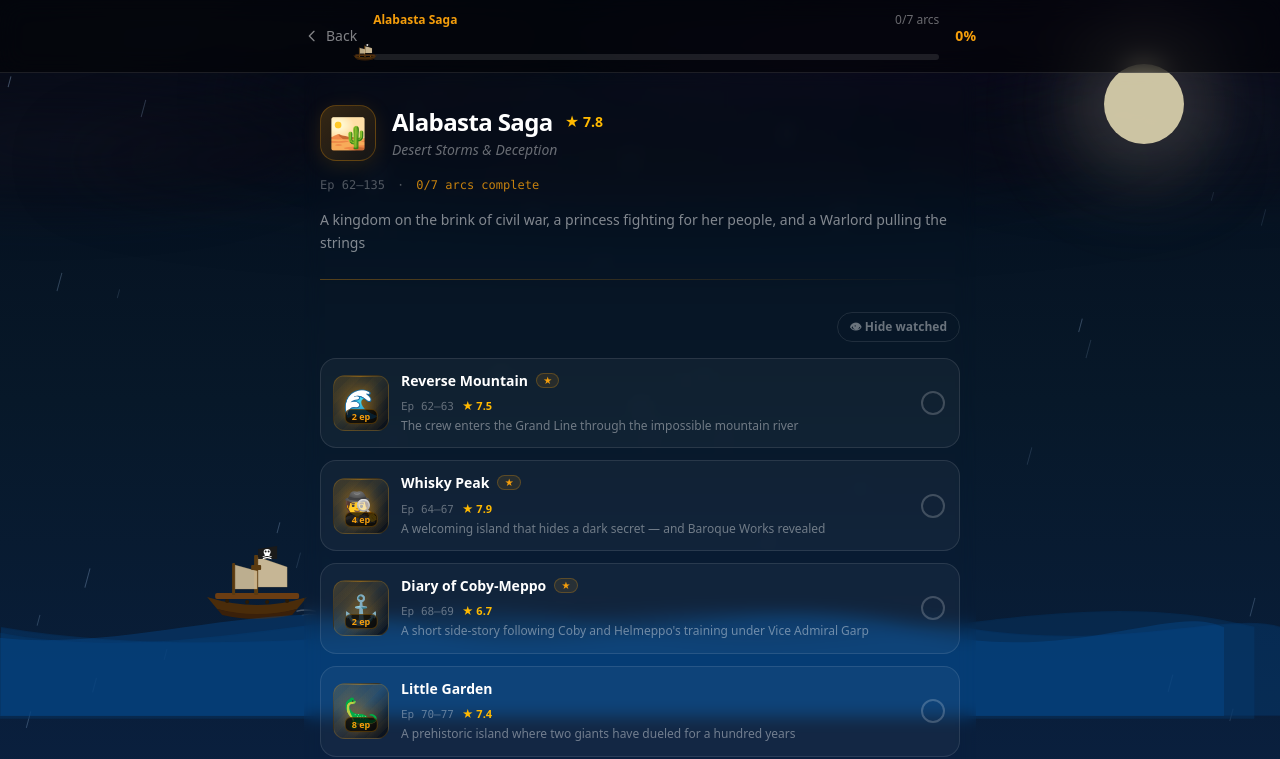
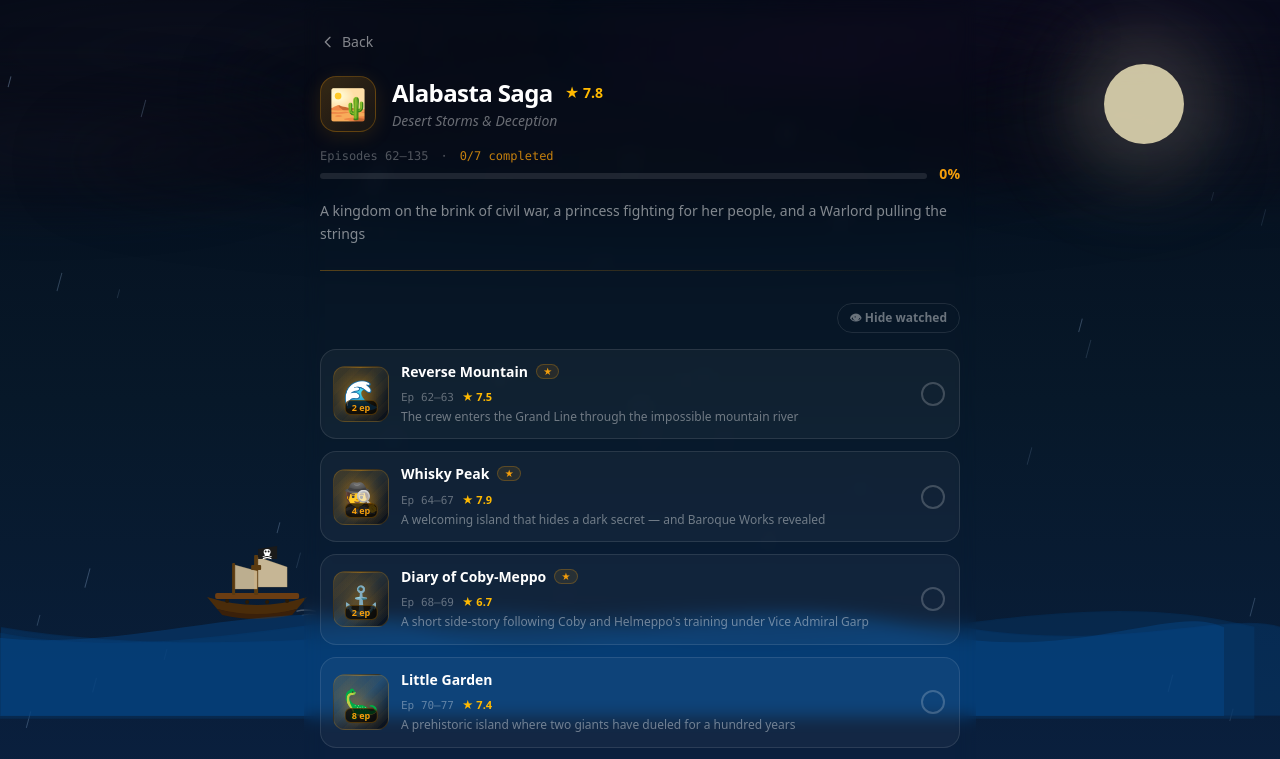
Before and after one commit to m00p1ng/one-piece-catchup, a React (Vite) app: page /saga/alabasta in a window 1280 px wide. Shown: the top 759 px of the page. Built offline with nearby package versions, Linux system fonts and the light colour scheme.

Commit message:
ui: move progress bar into header and remove sticky bar on saga/arc pages
Co-Authored-By: Claude Sonnet 4.6 <noreply@anthropic.com>

```diff
--- /dev/null
+++ b/src/components/ProgressBar.tsx
@@ -0,0 +1,20 @@
+import { motion } from "framer-motion";
+
+interface ProgressBarProps {
+  pct: number;
+  color: string;
+}
+
+export default function ProgressBar({ pct, color }: ProgressBarProps) {
+  return (
+    <div className="relative h-1.5 bg-white/10 rounded-full overflow-hidden">
+      <motion.div
+        className="h-full rounded-full"
+        style={{ background: color }}
+        initial={{ width: 0 }}
+        animate={{ width: `${pct}%` }}
+        transition={{ duration: 0.6, ease: "easeOut" }}
+      />
+    </div>
+  );
+}
--- a/src/components/ProgressBarWithShip.tsx
+++ /dev/null
@@ -1,71 +0,0 @@
-import { motion } from "framer-motion";
-
-interface ProgressBarWithShipProps {
-  pct: number;
-  color: string;
-}
-
-function TinyPirateShip({ color }: { color: string }) {
-  return (
-    <svg viewBox="0 0 60 40" fill="none" xmlns="http://www.w3.org/2000/svg" width="28" height="19">
-      {/* Hull */}
-      <path d="M5 26 Q30 34 55 26 L50 32 Q30 38 10 32 Z" fill="#4a2c0a" />
-      <path d="M10 32 Q30 37 50 32 L47 35 Q30 39 13 35 Z" fill="#3a200a" />
-      {/* Deck */}
-      <rect x="9" y="24" width="42" height="3" rx="1" fill="#6b3d12" />
-      {/* Main mast */}
-      <rect x="28" y="5" width="2.5" height="20" rx="0.5" fill="#5a3a10" />
-      {/* Fore mast */}
-      <rect x="17" y="9" width="2" height="16" rx="0.5" fill="#5a3a10" />
-      {/* Main sail */}
-      <path d="M30.5 6 L45 11 L45 21 L30.5 21 Z" fill="rgba(220,200,160,0.9)" stroke="rgba(180,150,100,0.5)" strokeWidth="0.5" />
-      {/* Fore sail */}
-      <path d="M19 10 L30 13 L30 22 L19 22 Z" fill="rgba(220,200,160,0.85)" stroke="rgba(180,150,100,0.5)" strokeWidth="0.5" />
-      {/* Jolly Roger flag */}
-      <path d="M30.5 2 L40 0.5 L40 7 L30.5 7 Z" fill="#1a1a1a" />
-      {/* Skull */}
-      <ellipse cx="35" cy="3.5" rx="2" ry="1.7" fill="white" />
-      <circle cx="33.8" cy="3.2" r="0.6" fill="#1a1a1a" />
-      <circle cx="36.2" cy="3.2" r="0.6" fill="#1a1a1a" />
-      <rect x="33.5" y="4.5" width="3" height="1" rx="0.3" fill="white" />
-      {/* Cannon ports */}
-      <circle cx="18" cy="28" r="1.2" style={{ fill: color }} opacity={0.6} />
-      <circle cx="30" cy="28.5" r="1.2" style={{ fill: color }} opacity={0.6} />
-      <circle cx="42" cy="28" r="1.2" style={{ fill: color }} opacity={0.6} />
-    </svg>
-  );
-}
-
-export default function ProgressBarWithShip({ pct, color }: ProgressBarWithShipProps) {
-  return (
-    <div className="relative" style={{ paddingTop: "22px" }}>
-      {/* Ship */}
-      <motion.div
-        className="absolute"
-        style={{ bottom: "-3px", zIndex: 10 }}
-        initial={{ left: "0%" }}
-        animate={{ left: `${pct}%` }}
-        transition={{ duration: 0.6, ease: "easeOut" }}
-      >
-        <motion.div
-          animate={{ y: [0, -2, 0] }}
-          transition={{ duration: 2.5, ease: "easeInOut", repeat: Infinity }}
-          style={{ marginLeft: "-22px" }}
-        >
-          <TinyPirateShip color={color} />
-        </motion.div>
-      </motion.div>
-
-      {/* Bar */}
-      <div className="relative h-1.5 bg-white/10 rounded-full overflow-hidden">
-        <motion.div
-          className="h-full rounded-full"
-          style={{ background: color }}
-          initial={{ width: 0 }}
-          animate={{ width: `${pct}%` }}
-          transition={{ duration: 0.6, ease: "easeOut" }}
-        />
-      </div>
-    </div>
-  );
-}
--- a/src/data/arcs.ts
+++ b/src/data/arcs.ts
@@ -2000,8 +2000,8 @@ export const sagas: Saga[] = [
     subtitle: "The Island of the Future",
     episodes: "1086+",
     totalEps: 73,
-    color: "#64748b",
-    darkColor: "#0f172a",
+    color: "#b45309",
+    darkColor: "#451a03",
     icon: "🤖",
     description: "Dr. Vegapunk's futuristic island — world-shaking revelations about the Void Century begin",
     rating: 8.9,
--- a/src/pages/ArcDetailPage.tsx
+++ b/src/pages/ArcDetailPage.tsx
@@ -4,7 +4,7 @@ import { motion, AnimatePresence } from "framer-motion";
 import { findArc } from "../data/arcs";
 import { useProgress } from "../hooks/useProgress";
 import ArcThumbnail from "../components/ArcThumbnail";
-import ProgressBarWithShip from "../components/ProgressBarWithShip";
+import ProgressBar from "../components/ProgressBar";
 import type { Landmark } from "../types";
 
 interface EpisodeRowProps {
@@ -68,35 +68,6 @@ export default function ArcDetailPage() {
 
   return (
     <div className="min-h-screen text-white">
-      {/* Sticky top bar */}
-      <div className="sticky top-0 z-50 backdrop-blur-md bg-black/50 border-b border-white/10 px-4 py-3">
-        <div className="max-w-2xl mx-auto flex items-center gap-4">
-          <Link
-            to="/"
-            className="flex items-center gap-1.5 text-white/50 hover:text-white transition-colors text-sm"
-          >
-            <svg className="w-4 h-4" fill="none" viewBox="0 0 24 24" stroke="currentColor">
-              <path strokeLinecap="round" strokeLinejoin="round" strokeWidth={2} d="M15 19l-7-7 7-7" />
-            </svg>
-            Back
-          </Link>
-
-          <div className="flex-1 min-w-0">
-            <div className="flex justify-between text-xs text-white/40 mb-1">
-              <span className="font-semibold truncate" style={{ color: saga.color }}>
-                {arc.name}
-              </span>
-              <span>{watched}/{total} watched</span>
-            </div>
-            <ProgressBarWithShip pct={pct} color={saga.color} />
-          </div>
-
-          <span className="text-sm font-black flex-shrink-0" style={{ color: saga.color }}>
-            {pct}%
-          </span>
-        </div>
-      </div>
-
       <main className="max-w-2xl mx-auto px-4 pb-24 " style={{ backdropFilter: "blur(8px)" }}>
         {/* Arc header */}
         <motion.div
@@ -105,6 +76,16 @@ export default function ArcDetailPage() {
           transition={{ duration: 0.4 }}
           className="pt-8 pb-6"
         >
+          <Link
+            to="/"
+            className="inline-flex items-center gap-1.5 text-white/50 hover:text-white transition-colors text-sm mb-6"
+          >
+            <svg className="w-4 h-4" fill="none" viewBox="0 0 24 24" stroke="currentColor">
+              <path strokeLinecap="round" strokeLinejoin="round" strokeWidth={2} d="M15 19l-7-7 7-7" />
+            </svg>
+            Back
+          </Link>
+
           {/* Saga badge */}
           <div className="flex items-center gap-2 mb-4">
             <span className="text-lg">{saga.icon}</span>
@@ -145,9 +126,22 @@ export default function ArcDetailPage() {
                   )}
                 </AnimatePresence>
               </div>
-              <div className="text-sm text-white/40 font-mono mb-3">
-                Episodes {arc.episodes} · {arc.count} eps
+              <div className="text-sm text-white/40 font-mono">
+                <span>Episodes {arc.episodes}</span>
+                <span> · </span>
+                <span style={{ color: saga.color + "cc" }}>{watched}/{total} completed</span>
               </div>
+
+              {/* Progress */}
+              <div className="flex items-baseline gap-3">
+                <div className="flex-1">
+                  <ProgressBar pct={pct} color={saga.color} />
+                </div>
+                <span className="text-sm font-black flex-shrink-0 mb-4" style={{ color: saga.color }}>
+                  {pct}%
+                </span>
+              </div>
+
               <p className="text-sm text-white/55 leading-relaxed">{arc.description}</p>
             </div>
           </div>
@@ -246,7 +240,7 @@ export default function ArcDetailPage() {
             <h2 className="text-base font-black text-white">
               Episodes
               <span className="ml-2 text-sm font-normal text-white/30">
-                ({total} total)
+                ({total})
               </span>
             </h2>
 
@@ -429,11 +423,11 @@ function EpisodeRow({ ep, landmark, sagaColor, thumbnailEmoji, watched, onToggle
 
       {/* Episode number */}
       <div
-        className="text-sm font-mono font-bold flex-shrink-0 w-14"
+        className="text-sm font-mono font-bold text-center shrink-0 w-16"
         style={{ color: watched ? "rgba(255,255,255,0.3)" : "rgba(255,255,255,0.35)" }}
       >
         <span style={{ color: landmark?.note ? sagaColor : undefined }}>
-          Ep {ep}
+          Ep.{ep}
         </span>
       </div>
 
--- a/src/pages/SagaPage.tsx
+++ b/src/pages/SagaPage.tsx
@@ -4,7 +4,7 @@ import { motion, AnimatePresence } from "framer-motion";
 import { findSaga } from "../data/arcs";
 import { useProgress } from "../hooks/useProgress";
 import ArcCard from "../components/ArcCard";
-import ProgressBarWithShip from "../components/ProgressBarWithShip";
+import ProgressBar from "../components/ProgressBar";
 
 export default function SagaPage() {
   const { sagaId } = useParams<{ sagaId: string }>();
@@ -32,35 +32,6 @@ export default function SagaPage() {
 
   return (
     <div className="min-h-screen text-white">
-      {/* Sticky top bar */}
-      <div className="sticky top-0 z-50 backdrop-blur-md bg-black/50 border-b border-white/10 px-4 py-3">
-        <div className="max-w-2xl mx-auto flex items-center gap-4">
-          <Link
-            to="/"
-            className="flex items-center gap-1.5 text-white/50 hover:text-white transition-colors text-sm"
-          >
-            <svg className="w-4 h-4" fill="none" viewBox="0 0 24 24" stroke="currentColor">
-              <path strokeLinecap="round" strokeLinejoin="round" strokeWidth={2} d="M15 19l-7-7 7-7" />
-            </svg>
-            Back
-          </Link>
-
-          <div className="flex-1 min-w-0">
-            <div className="flex justify-between text-xs text-white/40 mb-1">
-              <span className="font-semibold truncate" style={{ color: saga.color }}>
-                {saga.name}
-              </span>
-              <span>{completedCount}/{saga.arcs.length} arcs</span>
-            </div>
-            <ProgressBarWithShip pct={pct} color={saga.color} />
-          </div>
-
-          <span className="text-sm font-black flex-shrink-0" style={{ color: saga.color }}>
-            {pct}%
-          </span>
-        </div>
-      </div>
-
       <main className="max-w-2xl mx-auto px-4 pb-24 " style={{ backdropFilter: "blur(8px)" }}>
         {/* Saga header */}
         <motion.div
@@ -69,6 +40,16 @@ export default function SagaPage() {
           transition={{ duration: 0.4 }}
           className="pt-8 pb-6"
         >
+          <Link
+            to="/"
+            className="inline-flex items-center gap-1.5 text-white/50 hover:text-white transition-colors text-sm mb-6"
+          >
+            <svg className="w-4 h-4" fill="none" viewBox="0 0 24 24" stroke="currentColor">
+              <path strokeLinecap="round" strokeLinejoin="round" strokeWidth={2} d="M15 19l-7-7 7-7" />
+            </svg>
+            Back
+          </Link>
+
           <div className="flex items-center gap-4 mb-4">
             <div
               className="w-14 h-14 rounded-2xl flex items-center justify-center text-3xl flex-shrink-0 shadow-lg"
@@ -111,10 +92,19 @@ export default function SagaPage() {
             </AnimatePresence>
           </div>
 
-          <div className="flex items-center gap-3 mb-4 text-xs text-white/30 font-mono">
-            <span>Ep {saga.episodes}</span>
+          <div className="flex items-center gap-3 text-xs text-white/30 font-mono">
+            <span>Episodes {saga.episodes}</span>
             <span>·</span>
-            <span style={{ color: saga.color + "cc" }}>{completedCount}/{saga.arcs.length} arcs complete</span>
+            <span style={{ color: saga.color + "cc" }}>{completedCount}/{saga.arcs.length} completed</span>
+          </div>
+
+          <div className="flex items-baseline gap-3">
+            <div className="flex-1">
+              <ProgressBar pct={pct} color={saga.color} />
+            </div>
+            <span className="text-sm font-black flex-shrink-0 mb-4" style={{ color: saga.color }}>
+              {pct}%
+            </span>
           </div>
 
           <p className="text-sm text-white/50 leading-relaxed">{saga.description}</p>
```
